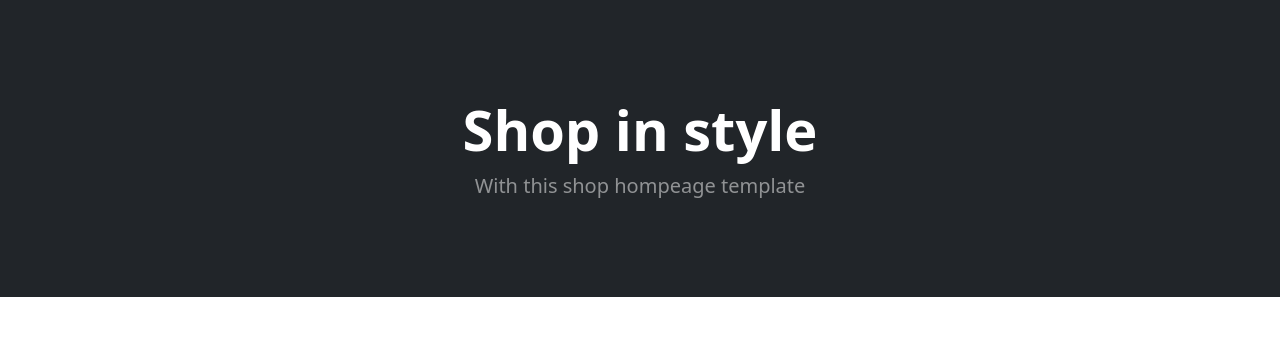
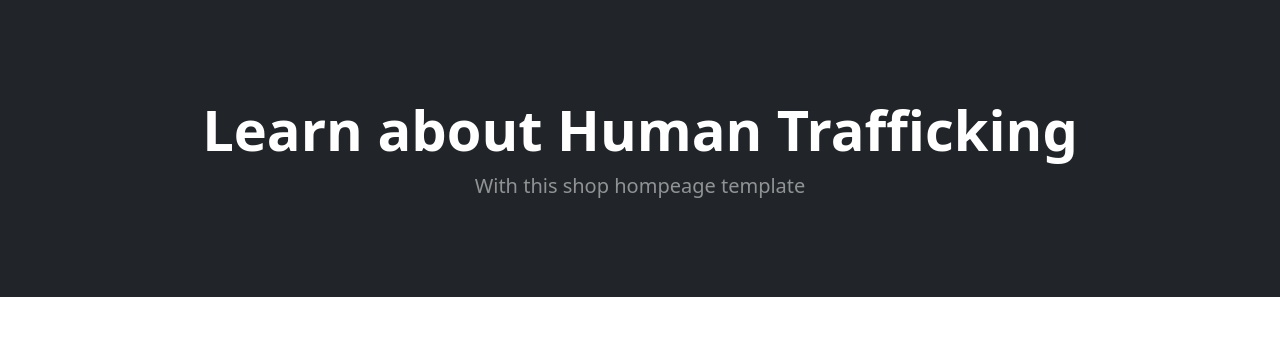
Before and after one commit to oliverescobar/missingPersons, a Django app: template missingPersons/templates/homepages/homepage.html in a window 1280 px wide. Shown: the part 56-420 px from the top of the page. Run offline with Django 4.2, Linux system fonts and the light colour scheme; the template is opened without the code that fills it, so the values that code supplies are empty; grey boxes labelled with a size stand in for pictures from a placeholder-image service; some libraries are stand-ins or nearby versions.

Commit message:
Update homepage.html

```diff
--- a/missingPersons/templates/homepages/homepage.html
+++ b/missingPersons/templates/homepages/homepage.html
@@ -10,7 +10,7 @@
     />
     <meta name="description" content="" />
     <meta name="author" content="" />
-    <title>About Human Trafficking</title>
+    <title>Human Trafficking</title>
     <!-- Favicon-->
     <link rel="icon" type="image/x-icon" href="assets/favicon.ico" />
     <!-- Bootstrap icons-->
@@ -76,7 +76,7 @@
     <header class="bg-dark py-5">
       <div class="container px-4 px-lg-5 my-5">
         <div class="text-center text-white">
-          <h1 class="display-4 fw-bolder">Shop in style</h1>
+          <h1 class="display-4 fw-bolder">Learn about Human Trafficking</h1>
           <p class="lead fw-normal text-white-50 mb-0">
             With this shop hompeage template
           </p>
```
